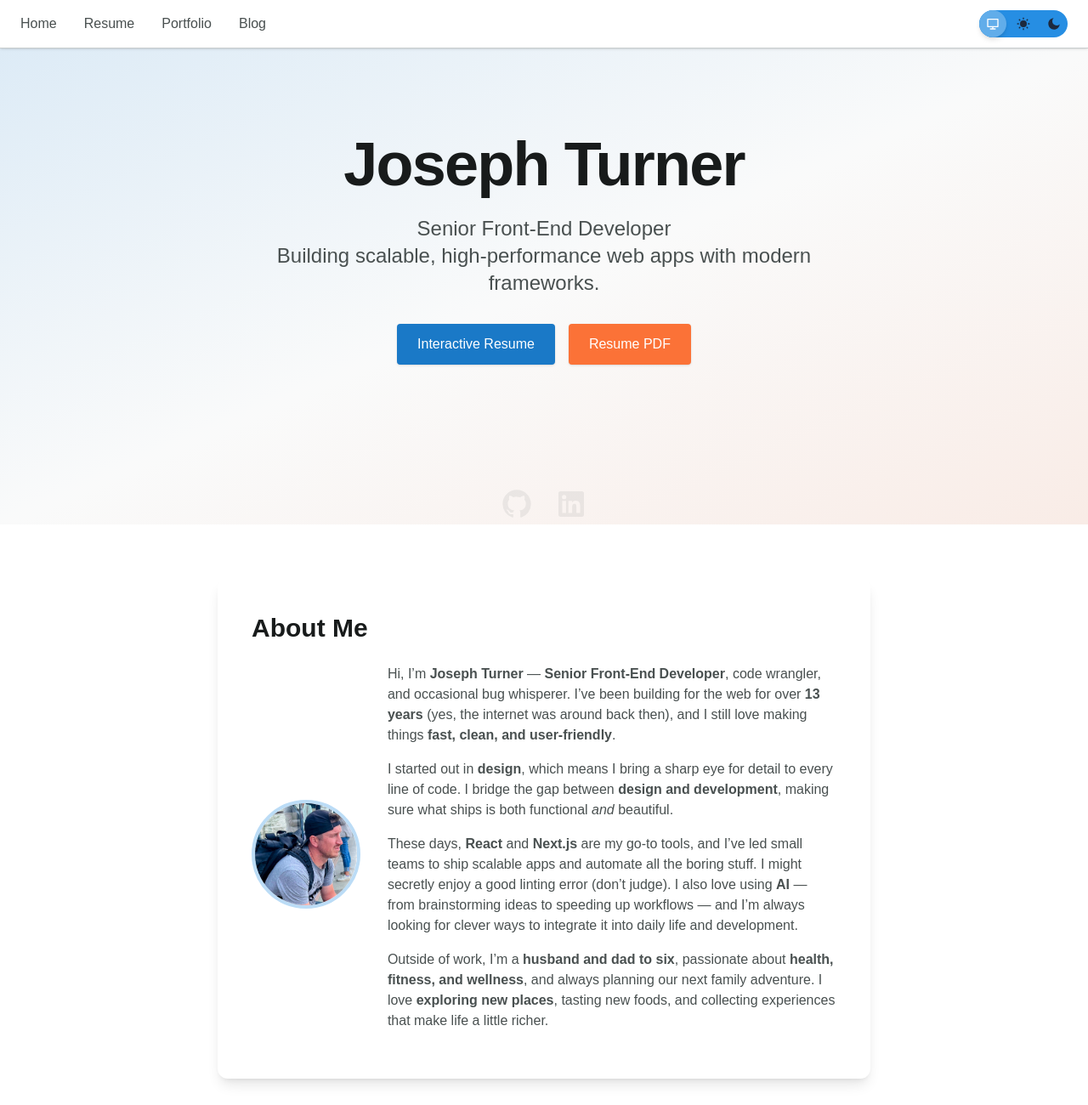
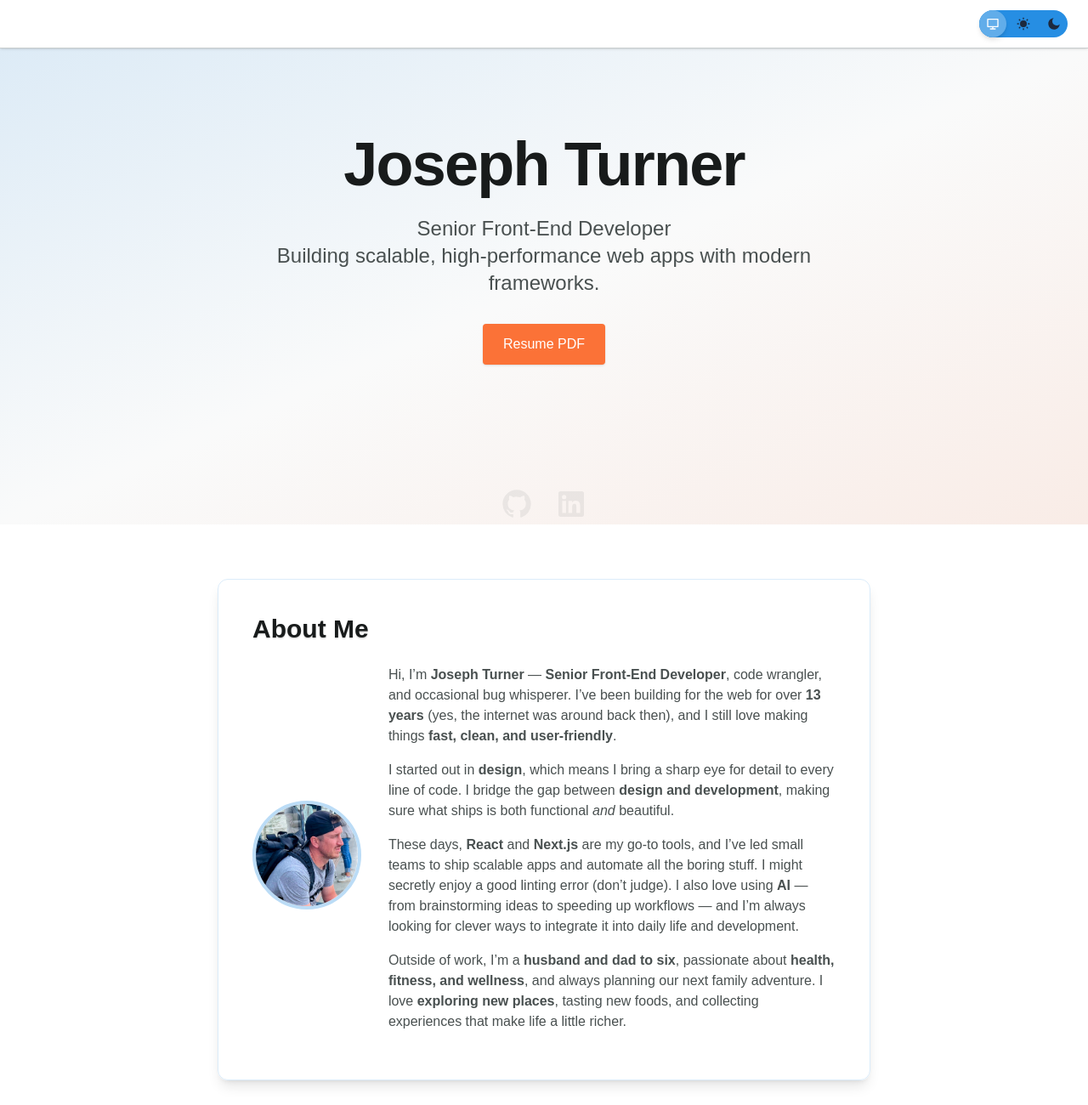
Before and after one commit to joseph-turner/joseph-turner.github.io, an Astro site: page / in a window 1280 px wide. Shown: the top 1300 px of the page at 85% size. Built offline with nearby package versions, Linux system fonts and the light colour scheme; Astro itself is replaced by a stand-in of ours.

Commit message:
removes things that are not ready yet

```diff
--- a/package.json
+++ b/package.json
@@ -21,12 +21,11 @@
     "@eslint/eslintrc": "^3.3.0",
     "@eslint/js": "^9.21.0",
     "@stylistic/eslint-plugin": "^4.0.1",
-    "@tailwindcss/postcss": "^4.0.9",
+    "@tailwindcss/postcss": "^4.1.13",
     "@testing-library/dom": "^10.4.0",
     "@testing-library/jest-dom": "^6.6.3",
     "@types/eslint-plugin-jsx-a11y": "^6",
     "@types/eslint-plugin-security": "^3",
-    "@types/eslint-plugin-tailwindcss": "^3",
     "@types/node": "^22.13.5",
     "@typescript-eslint/eslint-plugin": "^8.24.1",
     "@typescript-eslint/parser": "^8.24.1",
@@ -42,6 +41,7 @@
     "eslint-plugin-prettier": "^5.2.3",
     "eslint-plugin-security": "^3.0.1",
     "eslint-plugin-sonarjs": "^3.0.2",
+    "eslint-plugin-tailwindcss": "^4.0.0-beta.0",
     "globals": "^16.0.0",
     "jiti": "^2.4.2",
     "playwright": "^1.50.1",
@@ -55,7 +55,7 @@
     "stylelint-config-standard": "^37.0.0",
     "stylelint-order": "^6.0.4",
     "svg-sprite": "^2.0.4",
-    "tailwindcss": "^4.0.6",
+    "tailwindcss": "^4.1.13",
     "typescript": "^5.8.2",
     "typescript-eslint": "^8.24.1",
     "vitest": "^3.0.6"
--- a/src/components/layout/Header/Header.astro
+++ b/src/components/layout/Header/Header.astro
@@ -18,10 +18,10 @@
     </a> -->
     <!-- Desktop Navigation -->
     <nav class="hidden gap-8 text-base font-medium md:flex">
-      <HeaderLink href="/">Home</HeaderLink>
+      <!-- <HeaderLink href="/">Home</HeaderLink>
       <HeaderLink href="/resume">Resume</HeaderLink>
       <HeaderLink href="/portfolio">Portfolio</HeaderLink>
-      <HeaderLink href="/blog">Blog</HeaderLink>
+      <HeaderLink href="/blog">Blog</HeaderLink> -->
     </nav>
     <div class="flex items-center gap-2">
       <ThemeControl />
--- a/src/components/sections/About/About.astro
+++ b/src/components/sections/About/About.astro
@@ -1,8 +1,8 @@
 <div
-  class="mx-auto max-w-3xl rounded-xl p-10 text-gray-700 shadow-lg dark:text-gray-200"
+  class="mx-auto max-w-3xl rounded-xl border border-primary-100 p-10 text-gray-700 shadow-lg dark:text-gray-200"
 >
   <h2
-    class="mb-6 text-3xl font-bold text-gray-900 dark:text-white"
+    class="mb-6 text-3xl text-shadow-sm font-bold text-gray-900 dark:text-white"
   >
     About Me
   </h2>
--- a/src/components/sections/Hero.astro
+++ b/src/components/sections/Hero.astro
@@ -27,7 +27,7 @@
   <div
     class="mb-8 flex flex-col justify-center gap-4 sm:flex-row"
   >
-    <Button
+    <!-- <Button
       as="a"
       href="/resume"
       variant="primary"
@@ -35,7 +35,7 @@
       class="inline-block shadow"
     >
       Interactive Resume
-    </Button>
+    </Button> -->
     <Button
       as="a"
       href="/resume.pdf"
--- a/src/pages/index.astro
+++ b/src/pages/index.astro
@@ -3,10 +3,6 @@
 import About from '@components/sections/About/About.astro';
 import FeaturedProjects from '../components/sections/FeaturedProjects.astro';
 import Hero from '@components/sections/Hero.astro';
-import Icon from '../components/common/Icon.astro';
-
-// Welcome to Astro! Wondering what to do next? Check out the Astro documentation at https://docs.astro.build
-// Don't want to use any of this? Delete everything in this file, the `assets`, `components`, and `layouts` directories, and start fresh.
 ---
 
 <Layout>
```
Also changed, not shown: 1 other file.
